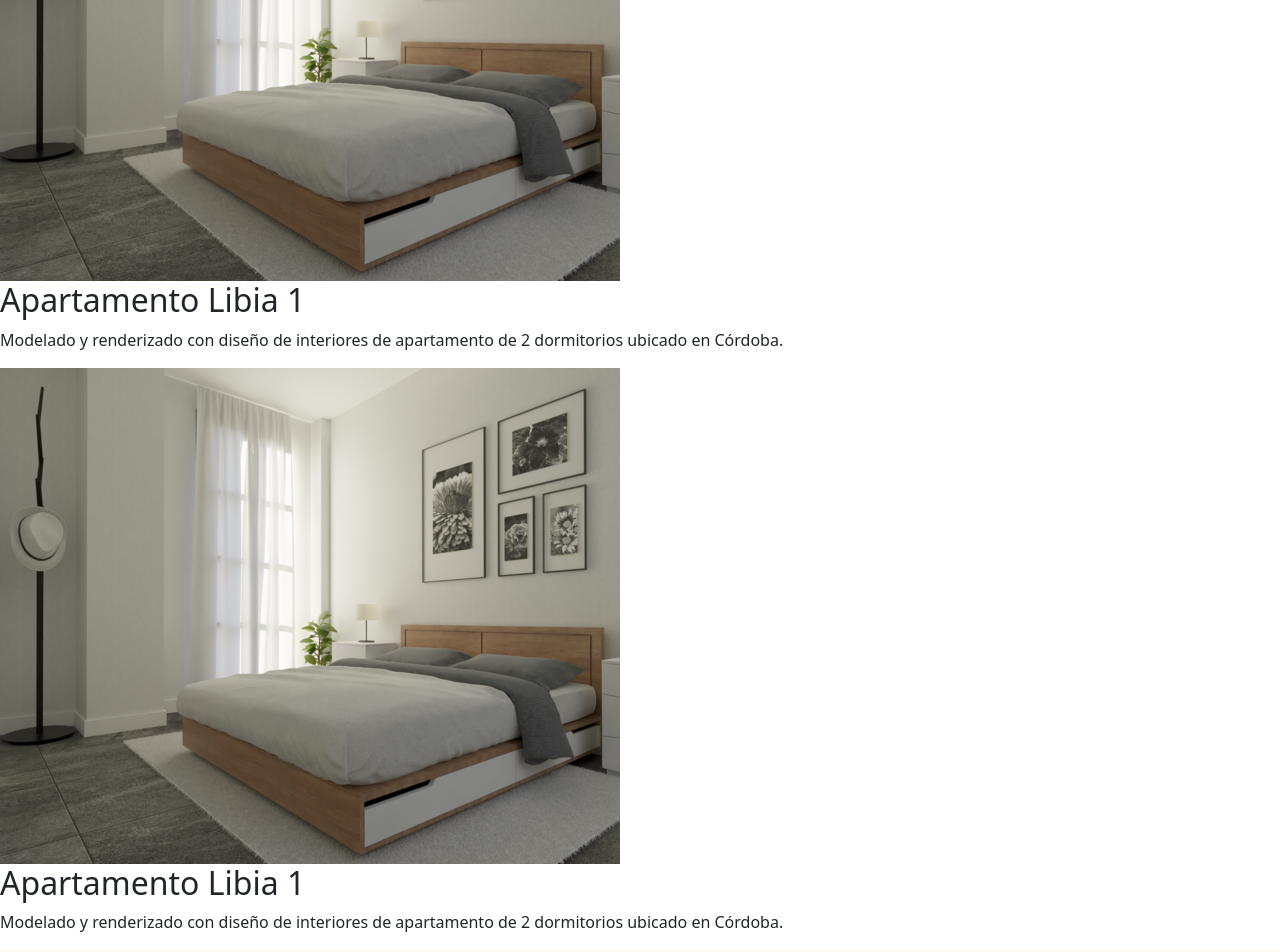
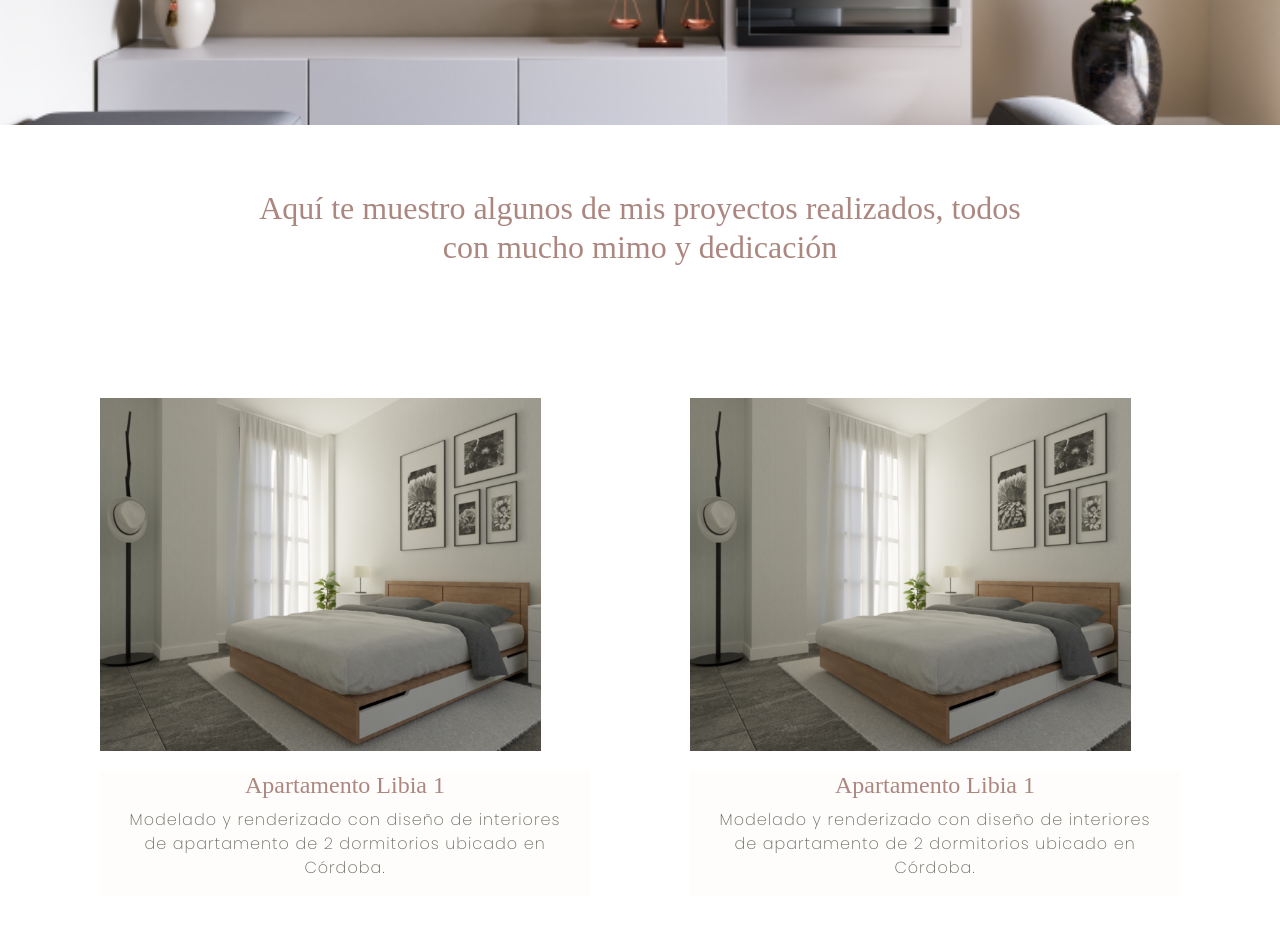
Before and after one commit to isaserrano/renderw, a website: page pages/proyectos.html in a window 1280 px wide. Shown: the part 720-1672 px from the top of the page. Drawn offline with nearby package versions, Linux system fonts and the light colour scheme.

Commit message:
main proyectos desktop ok

```diff
--- a/pages/proyectos.html
+++ b/pages/proyectos.html
@@ -36,33 +36,39 @@
     </header>
 
         <main>
-            <div>
+
+                <div class="banner">
                     <p class="intro">La tecnología, combinada con un diseño de alta calidad, puede transportar al cliente a una verdadera inmersión en lo que está por venir.</p>
                 </div>
+
+
 
             <h1 class="porfolio">Aquí te muestro algunos de mis proyectos realizados,
                 todos con mucho mimo y dedicación</h1>
 
-            <section>
+            <section class="trabajos">
+                <div class="card1">
                     <div>
                         <img src="../assets/img/Dormitorio2.png" alt="Libia 1">
                     </div>
-
-                <div>
+                    <div class="textocard1">
                         <h2 class="apartamento">Apartamento Libia 1</h2>
                         <p class="libia">Modelado y renderizado con diseño de interiores de apartamento de
                             2 dormitorios ubicado en Córdoba.</p>
                     </div>
+                </div>
 
+                <div class="card2">
                     <div>
                         <img src="../assets/img/Dormitorio2.png" alt="Libia 2">
                     </div>
-
-                <div>
+                    <div class="textocard2">
                         <h2 class="apartamento">Apartamento Libia 1</h2>
                         <p class="libia">Modelado y renderizado con diseño de interiores de apartamento de
                             2 dormitorios ubicado en Córdoba.</p>
                     </div>
+                </div>
+
             </section>
         </main>
 
--- a/scss/layout/_mainproyectos.scss
+++ b/scss/layout/_mainproyectos.scss
@@ -0,0 +1,69 @@
+.banner{
+    background-image: url(../assets/img/SALON.png);
+    background-size: cover;
+    background-position: center;
+    color: #FCF9F5;
+    font-family: andreas;
+    font-weight: 300;
+    font-size: 2em;
+    text-align: center;
+    padding: 15%;
+
+}
+
+.porfolio{
+    color: #AC8780;
+        font-family: andreas;
+        font-weight: 300;
+        font-size: 2em;
+        text-align: center;
+        padding: 5% 20%
+}
+
+.trabajos{
+    width: 100%;
+    display: flex;
+    flex-direction: row;
+    margin-bottom: 70px;
+}
+.card1{
+    padding-left: 50px;
+    padding-right: 50px;
+    display: flex;
+    flex-direction: column;
+    align-items: center;
+}
+
+.textocard1{
+    background-color: #fcf9f54f;
+margin-top: 20px;
+
+    h2{
+        text-align: center;
+    }
+    p{
+        text-align: center;
+        padding: 0 20px;
+    }
+}
+
+.card2{
+    padding-left: 50px;
+    padding-right: 50px;
+    display: flex;
+    flex-direction: column;
+    align-items: center;
+}
+
+.textocard2{
+    background-color: #fcf9f54f;
+margin-top: 20px;
+
+    h2{
+        text-align: center;
+    }
+    p{
+        text-align: center;
+        padding: 0 20px;
+    }
+}
```
Also changed, not shown: pages/proceso.html (+1 -1 lines), assets/img/salon-post.jpg (renamed from assets/img/Salón con postproducción.jpg), css/style.css, 1 other file. Lines whose indentation alone changed are shown as unchanged.
